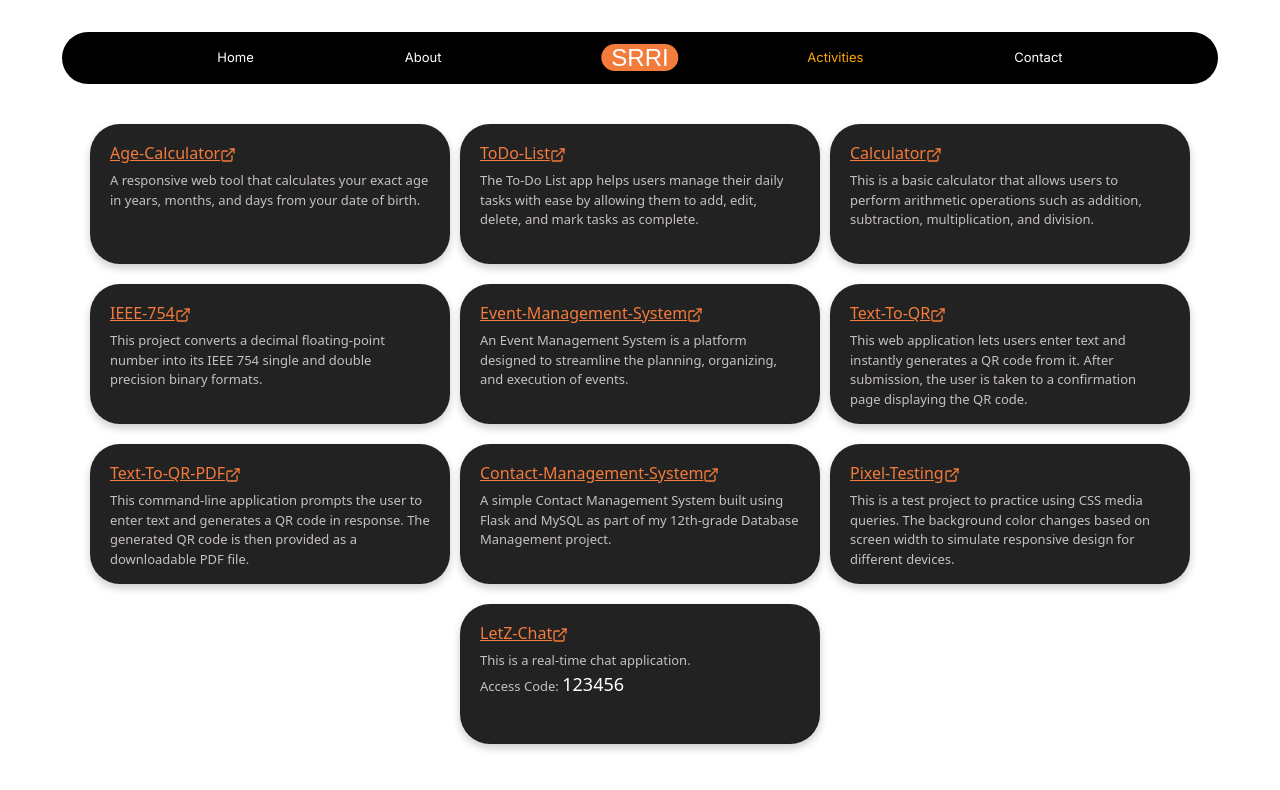
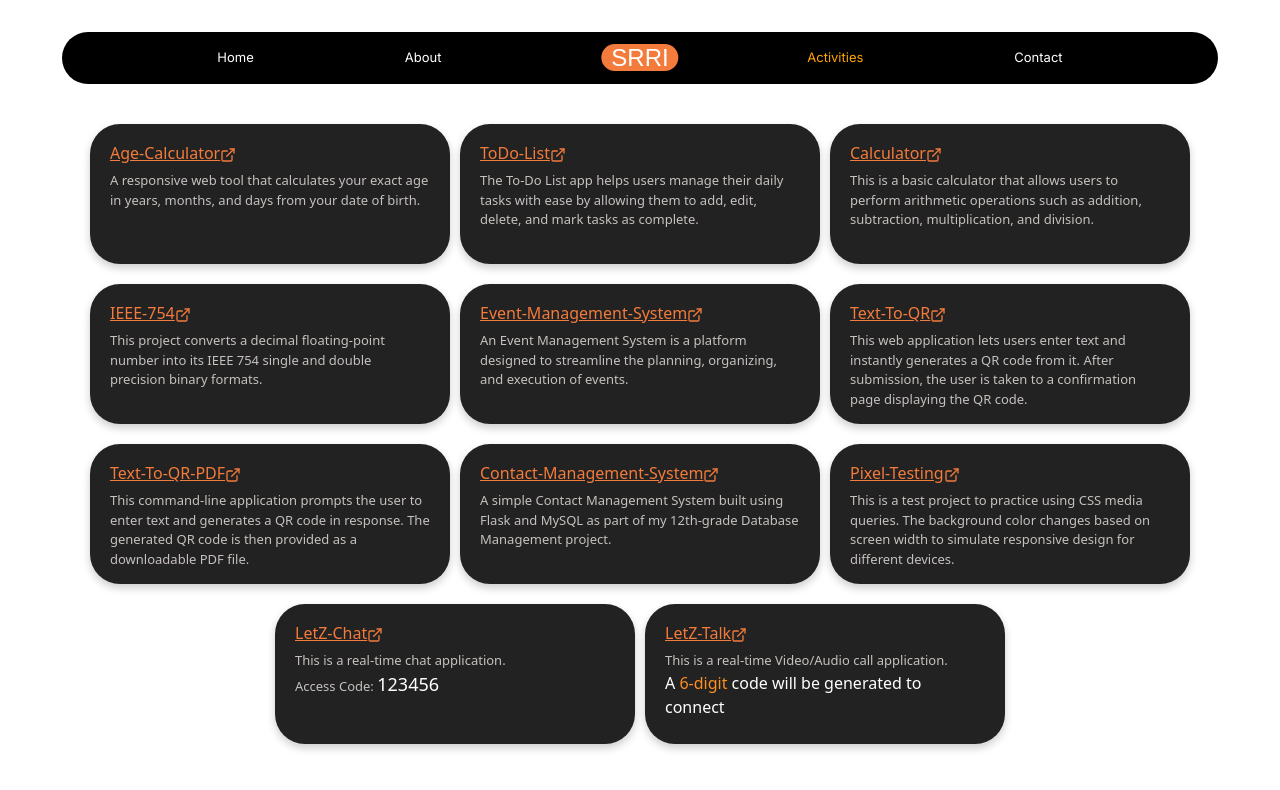
Before and after one commit to srrihari/srrihari.github.io, a React (Vite) app: page /activities in a window 1280 px wide. Shown: the top 790 px of the page. Built offline with nearby package versions, Linux system fonts and the light colour scheme; a web font is replaced by a local one.

Commit message:
latCommit

```diff
--- a/src/components/Projects.jsx
+++ b/src/components/Projects.jsx
@@ -71,6 +71,22 @@ export default function Projects() {
       href: "https://letz-chat.netlify.app/",
       tech: ["JavaScript", "CSS", "HTML"],
     },
+    {
+      title: "LetZ-Talk",
+      desc: (
+        <>
+          This is a real-time Video/Audio call application.
+          <br />
+          <span style={{ color: "white", fontSize: "medium" }}>
+            A <span style={{ color: "#ff8f20" }}>6-digit</span> code will be
+            generated to connect
+          </span>
+        </>
+      ),
+
+      href: "https://letztalk.netlify.app/",
+      tech: ["JavaScript", "CSS", "HTML"],
+    },
   ];
 
   return (
```
